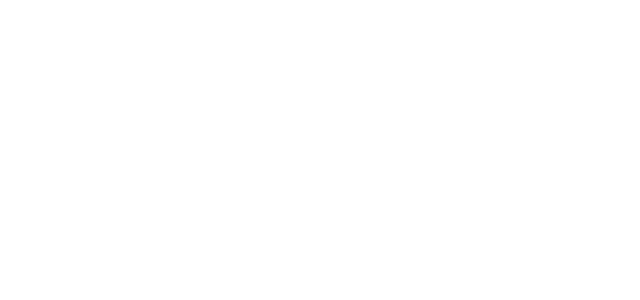
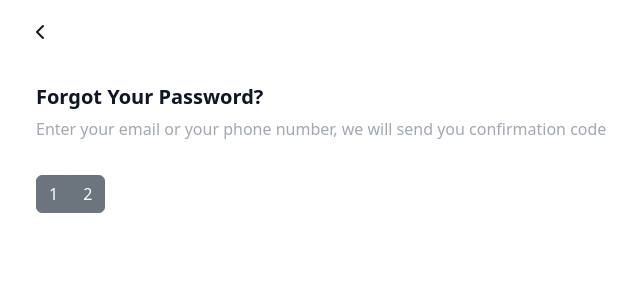
Before and after one commit to ilyasahmed6987/doctor-medicine-app, an Angular app: page /forgot in a window 1280 px wide. Before the commit this address led to /. Shown: the top 300 px of the page, without its empty margins (46-686 px from the left). Built offline with nearby package versions, Linux system fonts and the light colour scheme.

Commit message:
signup screen done and working on forgot screen

```diff
--- a/src/app/app.routes.ts
+++ b/src/app/app.routes.ts
@@ -17,7 +17,7 @@
       import('./pages/signup-screen/signup-screen').then((c) => c.SignupScreen),
   },
   {
-    path: 'signup',
+    path: 'forgot',
     loadComponent: () =>
       import('./pages/forgot-screen/forgot-screen').then((c) => c.ForgotScreen),
   },
--- a/src/app/pages/forgot-screen/forgot-screen.html
+++ b/src/app/pages/forgot-screen/forgot-screen.html
@@ -1 +1,18 @@
-<p>forgot-screen works!</p>
+<div class="forgot-screen">
+    <div class="container">
+        <div class="head">
+            <i class="fa-solid fa-chevron-left"></i>
+            <h3>Forgot Your Password?</h3>
+            <p>Enter your email or your phone number, we will send you confirmation code</p>
+        </div>
+
+        <div class="tab-email-phone">
+            <div class="btn-toolbar" role="toolbar">
+                <div class="btn-group mr-2" role="group">
+                    <button type="button" class="btn btn-secondary">1</button>
+                    <button type="button" class="btn btn-secondary">2</button>
+                </div>
+            </div>
+        </div>
+    </div>
+</div>
--- a/src/app/pages/forgot-screen/forgot-screen.scss
+++ b/src/app/pages/forgot-screen/forgot-screen.scss
@@ -1 +1,27 @@
 @import '../../../styles.scss';
+
+.forgot-screen {
+    padding-top: 20px;
+
+    .head {
+        i {
+            color: $d-black;
+            font-size: 16px;
+            padding-bottom: 45px;
+        }
+
+        h3 {
+            color: $d-black;
+            font-size: 20px;
+            font-weight: 700;
+            padding-bottom: 10px;
+        }
+
+        p {
+            color: $l-grey;
+            font-size: 16px;
+            line-height: 1.3;
+            padding-bottom: 35px;
+        }
+    }
+}
--- a/src/app/pages/login-screen/login-screen.html
+++ b/src/app/pages/login-screen/login-screen.html
@@ -6,7 +6,7 @@
                     <i class="fa-solid fa-chevron-left"></i>
                 </div>
                 <div class="col-8">
-                    <p>Login</p>
+                    <p>Sign In</p>
                 </div>
             </div>
         </div>
@@ -30,8 +30,8 @@
                 </div>
             </div>
 
-            <div class="login-btn">
-                <a class="green-btn">Login</a>
+            <div class="signin-btn">
+                <a class="green-btn">Sign In</a>
             </div>
 
             <div class="below-section">
@@ -72,12 +72,9 @@
                             </div>
                         </div>
                     </div>
+                </div>
+            </div>
 
-
-
-                </div>
-
-            </div>
         </form>
     </div>
 </div>
--- a/src/app/pages/login-screen/login-screen.scss
+++ b/src/app/pages/login-screen/login-screen.scss
@@ -47,7 +47,7 @@
         }
     }
 
-    .login-btn {
+    .signin-btn {
         padding-top: 18px;
     }
 
--- a/src/app/pages/signup-screen/signup-screen.html
+++ b/src/app/pages/signup-screen/signup-screen.html
@@ -1 +1,42 @@
-<p>signup-screen works!</p>
+<div class="signup-screen">
+    <div class="container">
+        <div class="head">
+            <div class="row">
+                <div class="col-4">
+                    <i class="fa-solid fa-chevron-left"></i>
+                </div>
+                <div class="col-8">
+                    <p>Sign Up</p>
+                </div>
+            </div>
+        </div>
+
+        <form>
+            <div class="form-group">
+                <input type="text" class="custom-input form-control" placeholder="Enter your name">
+                <i class="fa-solid fa-user"></i>
+            </div>
+            <div class="form-group">
+                <input type="email" class="custom-input form-control" placeholder="Enter your email">
+                <i class="fa-solid fa-envelope"></i>
+            </div>
+            <div class="form-group">
+                <input type="password" class="custom-input form-control" placeholder="Enter your password">
+                <i class="fa-solid fa-lock"></i>
+            </div>
+            <div class="form-group form-check">
+                <input type="checkbox" class="form-check-input">
+                <label class="form-check-label">I agree to the app <a>Terms of Services</a> and <a>Privacy Ploicy</a></label>
+            </div>
+
+            <div class="signup-btn">
+                <a class="green-btn">Sign Up</a>
+            </div>
+
+            <div class="below-section">
+                <p>You already have an account? <a>Sign In</a></p>
+            </div>
+
+        </form>
+    </div>
+</div>
--- a/src/app/pages/signup-screen/signup-screen.scss
+++ b/src/app/pages/signup-screen/signup-screen.scss
@@ -1 +1,66 @@
 @import '../../../styles.scss';
+
+.signup-screen {
+    padding-top: 20px;
+
+    .head {
+        padding-bottom: 45px;
+
+        i {
+            color: $d-black;
+            font-size: 16px;
+        }
+
+        p {
+            color: $d-black;
+            font-size: 17px;
+            font-weight: 600;
+        }
+    }
+
+    input {
+        &.custom-input {
+            border-radius: 14px;
+            padding: 7px 40px 7px 40px;
+            border-color: $silver;
+            background-color: $l-silver;
+            color: $d-black;
+        }
+    }
+
+    i {
+        &.fa-user,
+        &.fa-envelope,
+        &.fa-lock {
+            position: relative;
+            bottom: 30px;
+            left: 15px;
+            font-size: 17px;
+            color: $l-grey;
+        }
+    }
+
+    label {
+        a {
+            color: $d-green;
+            font-weight: 500;
+        }
+    }
+
+    .signup-btn {
+        padding-top: 18px;
+    }
+
+    .below-section {
+        p {
+            padding-top: 20px;
+            text-align: center;
+            color: $d-grey;
+
+            a {
+                color: $d-green;
+                font-weight: 500;
+            }
+        }
+    }
+}
```
